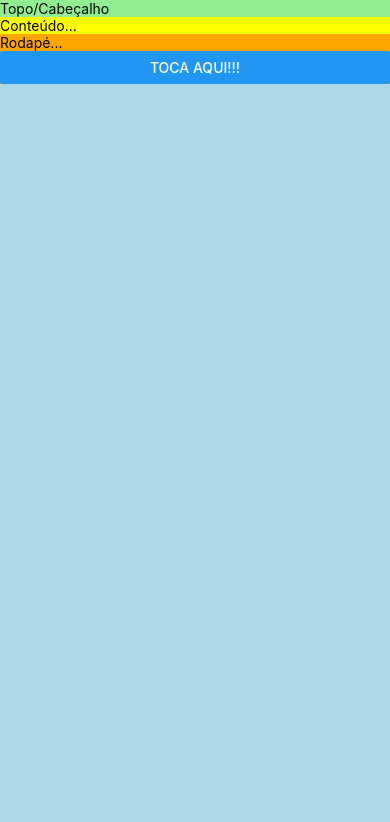
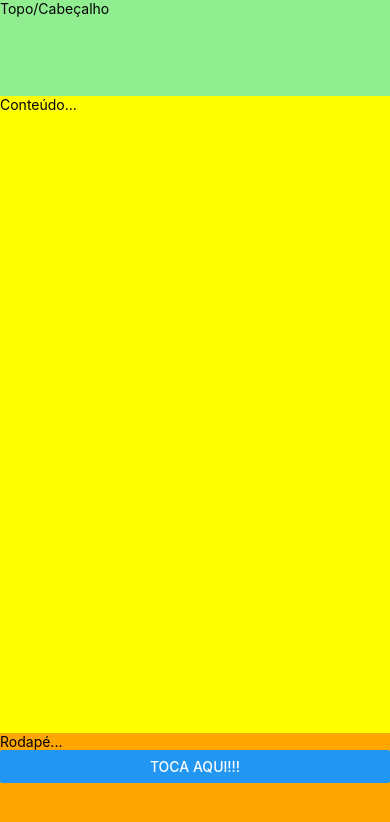
Before and after one commit to tiagotecinternet23/ola-react-native, a React Native app: screen / in a window 390 px wide. Shown: the top 822 px of the page. Built offline with nearby package versions, Linux system fonts and the light colour scheme.

Commit message:
Layout com flex

```diff
--- a/App.js
+++ b/App.js
@@ -37,14 +37,19 @@ const estilos = StyleSheet.create({
   container: {
     backgroundColor: "lightblue",
     flex: 1,
+    // justifyContent: "center",
+    // flexDirection: "row", // padrão é column
   },
   cabecalho: {
     backgroundColor: "lightgreen",
+    flex: 0.6,
   },
   conteudo: {
     backgroundColor: "yellow",
+    flex: 4,
   },
   rodape: {
     backgroundColor: "orange",
+    flex: 0.7,
   },
 });
```
